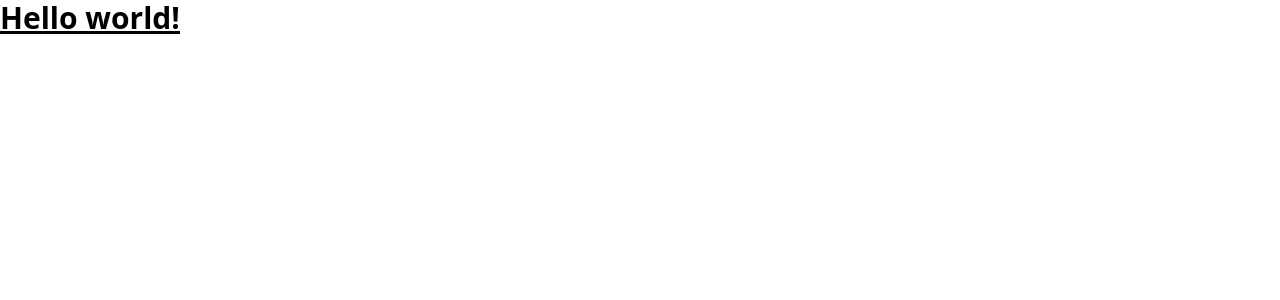
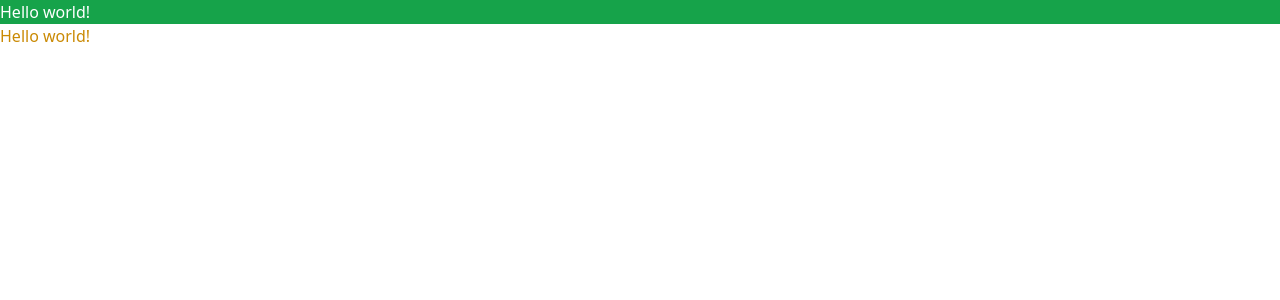
Before and after one commit to GuruDev20/Tailwind-CSS-Demo-practice, a React (Create React App) app: page / in a window 1280 px wide. Shown: the top 300 px of the page. Built offline with nearby package versions, Linux system fonts and the light colour scheme; the HTML template or start-up script is replaced by a standard one.

Commit message:
using color

```diff
--- a/src/App.js
+++ b/src/App.js
@@ -1,7 +1,10 @@
-export default function App() {
+import React from "react";
+function App() {
   return (
-    <h1 className="text-3xl font-bold underline">
-      Hello world!
-    </h1>
-  )
+    <div>
+      <h1 className="bg-green-600 text-white">Hello world!</h1>
+      <h1 className="text-yellow-600">Hello world!</h1>
+    </div>
+  );
 }
+export default App;
```
